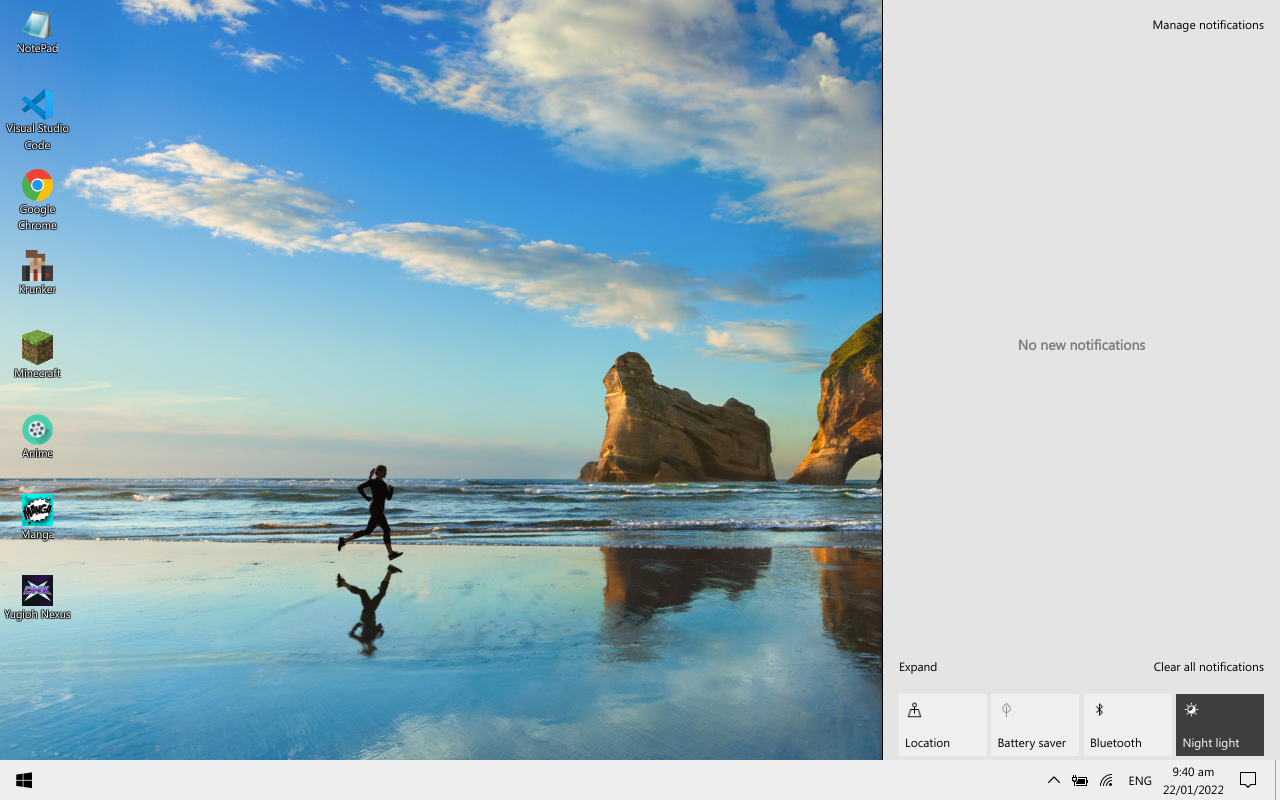
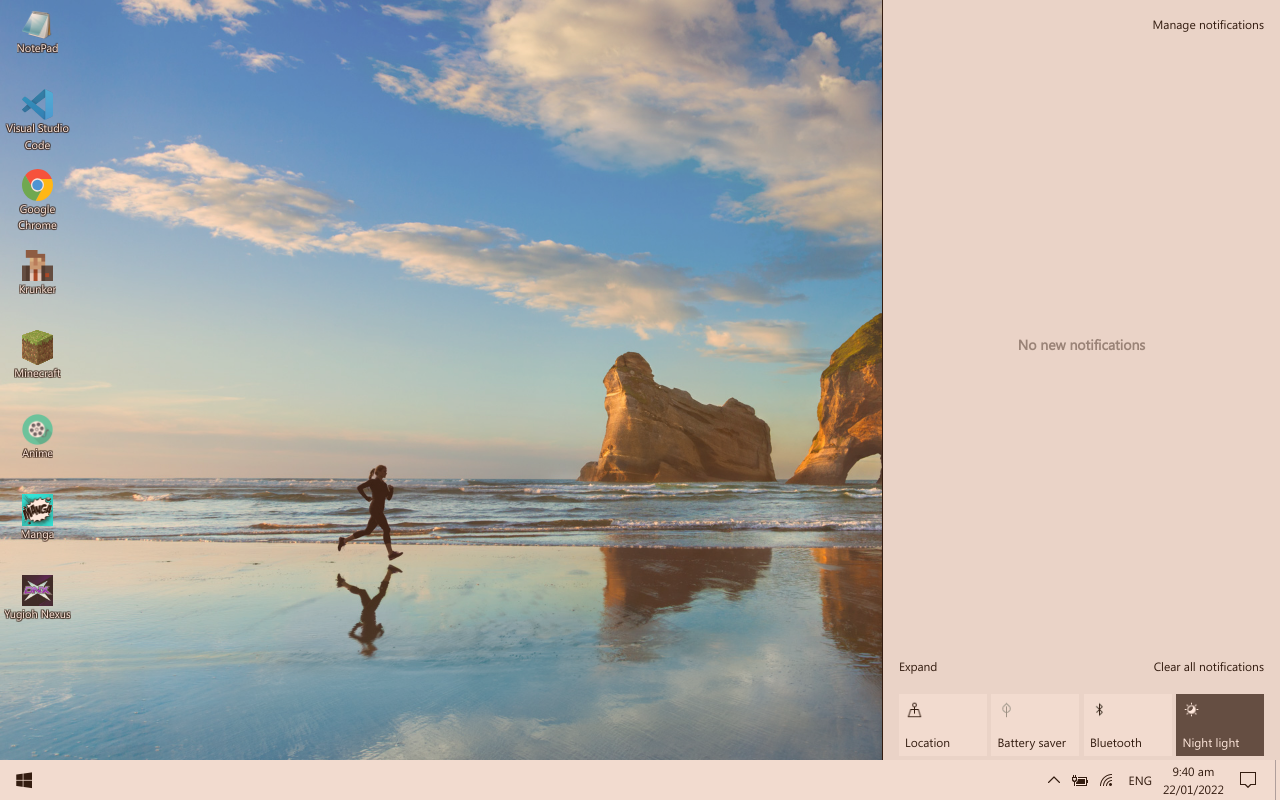
Before and after one commit to vuongle2609/Windows-10, a React (Create React App) app: page / in a window 1280 px wide. Both pictures are taken after a click on the element "Night light". Built offline with nearby package versions, Linux system fonts and the light colour scheme.

Commit message:
action in notif menu

```diff
--- a/src/components/Apps/Yugioh.js
+++ b/src/components/Apps/Yugioh.js
@@ -7,7 +7,7 @@ const Yugioh = () => {
   return (
     <WindowsBase name="Yugioh" resizer="yugioh" appClose={setYugioh} num={7}>
       <div className="w-full h-full bg-white flex flex-col">
-        <div className="w-full flex-1 bg-red-200">
+        <div className="w-full flex-1">
           <iframe
             src="https://duelingnexus.com/"
             allowfullscreen
--- /dev/null
+++ b/src/components/Nightlight.js
@@ -0,0 +1,16 @@
+import useStore from "../store";
+
+const Nightlight = () => {
+  const { isNight } = useStore();
+
+  return (
+    <div
+      className={
+        "fixed top-0 left-0 right-0 bottom-0 bg-filterOrange layer duration-150 z-[9999] pointer-events-none" +
+        (isNight ? " opacity-1" : " opacity-0")
+      }
+    ></div>
+  );
+};
+
+export default Nightlight;
--- a/src/components/Taskbar.js
+++ b/src/components/Taskbar.js
@@ -86,7 +86,7 @@ const Taskbar = () => {
 
   return (
     <>
-      <div className="fixed bottom-0 left-0 right-0 h-[40px] bg-[#eeeeee] dark:bg-darkMode flex z-[99999] justify-between items-center">
+      <div className="fixed bottom-0 left-0 right-0 h-[40px] bg-[#eeeeee] dark:bg-darkMode flex z-[999] justify-between items-center">
         <div className="flex">
           <div
             className="h-[40px] w-[48px] flex justify-center items-center hover:bg-[#fcfcfc]"
--- a/src/components/TaskbarRightMenu.js
+++ b/src/components/TaskbarRightMenu.js
@@ -1,5 +1,5 @@
 import useStore from "../store";
-import { useState, useRef } from "react";
+import { useState, useEffect } from "react";
 
 import alertB from "../assets/right_menu/black/alert.svg";
 import bateryB from "../assets/right_menu/black/batery.svg";
@@ -21,22 +21,17 @@ import alertW from "../assets/right_menu/white/alert.svg";
 import bluetoothW from "../assets/right_menu/white/bluetooth.svg";
 import hotspotW from "../assets/right_menu/white/hotspot.svg";
 import locationW from "../assets/right_menu/white/location.svg";
+import planeW from "../assets/right_menu/white/plane.svg";
 import nearW from "../assets/right_menu/white/near.svg";
 import nightW from "../assets/right_menu/white/night.svg";
 import tabletW from "../assets/right_menu/white/tablet.svg";
 
 const ActionItems = (props) => {
   return (
-    <div className="w-[24%] bg-[#efefef] h-[62px] mb-[4px] p-[6px] flex flex-col justify-between">
-      <img src={props.icon} alt="" style={{ width: 19, height: 19 }} />
-      <p className="text-xs">{props.name}</p>
-    </div>
-  );
-};
-
-const ActionItemsClick = (props) => {
-  return (
-    <div className="w-[24%] bg-[#efefef] h-[62px] mb-[4px] p-[6px] flex flex-col justify-between">
+    <div
+      onClick={props.func}
+      className="w-[24%] bg-[#efefef] h-[62px] mb-[4px] p-[6px] flex flex-col justify-between"
+    >
       <img src={props.icon} alt="" style={{ width: 19, height: 19 }} />
       <p className="text-xs">{props.name}</p>
     </div>
@@ -45,34 +40,23 @@ const ActionItemsClick = (props) => {
 
 const ActionItemsToggle = (props) => {
   const [toggle, setToggle] = useState(false);
-  const [icon, setIcon] = useState(true);
-
-  setTimeout(() => {
-    setIcon(true);
-  }, 1000);
 
   return (
     <div
       onClick={() => {
         setToggle(!toggle);
-        setIcon(false);
+        if (props.func) props.func(!toggle);
       }}
       className={
         "w-[24%] h-[62px] mb-[4px] p-[6px] flex flex-col justify-between hover:brightness-110 duration-200 transition-all" +
         (toggle ? " bg-[#3e3e3e]" : " bg-[#efefef]")
       }
     >
-      {icon ? (
-        <img
-          src={toggle ? props.iconOn : props.icon}
-          alt=""
-          style={{ width: 19, height: 19 }}
-        />
-      ) : (
-        <p className={"text-xs" + (toggle ? " text-white" : "")}>
-          {toggle ? "On" : "Off"}
-        </p>
-      )}
+      <img
+        src={toggle ? props.iconOn : props.icon}
+        alt=""
+        style={{ width: 19, height: 19 }}
+      />
 
       <p className={"text-xs" + (toggle ? " text-white" : "")}>{props.name}</p>
     </div>
@@ -81,11 +65,12 @@ const ActionItemsToggle = (props) => {
 
 const ActionMenu = () => {
   const [hide, setHide] = useState(true);
+  const { setIsNight, setSettings } = useStore();
 
   return (
     <div
       className={
-        "h-[440px] transition-all duration-150 " +
+        "h-[440px] transition-all duration-150 flex flex-col" +
         (hide ? " -mb-[298px]" : " mb-0")
       }
     >
@@ -108,16 +93,25 @@ const ActionMenu = () => {
           iconOn={bluetoothW}
           name="Bluetooth"
         />
-        <ActionItemsToggle icon={nightB} iconOn={nightW} name="Night light" />
+        <ActionItemsToggle
+          icon={nightB}
+          iconOn={nightW}
+          name="Night light"
+          func={setIsNight}
+        />
         <ActionItemsToggle icon={tabletB} iconOn={tabletW} name="Tablet mode" />
         <ActionItemsToggle
           icon={hotspotB}
           iconOn={hotspotW}
           name="Mobile hotspot"
         />
-        <ActionItems icon={planeB} name="Airplane mode" />
+        <ActionItemsToggle icon={planeB} iconOn={planeW} name="Airplane mode" />
         <ActionItemsToggle icon={nearB} iconOn={nearW} name="Nearby sharing" />
-        <ActionItems icon={settingB} name="All settings" />
+        <ActionItems
+          icon={settingB}
+          func={() => setSettings(true)}
+          name="All settings"
+        />
         <ActionItems icon={networkB} name="Network" />
         <ActionItems icon={connectB} name="Connect" />
         <ActionItems icon={projectB} name="Project" />
@@ -126,6 +120,8 @@ const ActionMenu = () => {
         <ActionItems icon={snipB} name="Screen snip" />
         <div className="w-[24%] h-[62px] mb-[4px]"></div>
       </div>
+
+      <div className="w-[90%] h-12 bg-red-200 mx-auto mt-3"></div>
     </div>
   );
 };
--- a/src/container/Desktop.js
+++ b/src/container/Desktop.js
@@ -12,6 +12,7 @@ import useStore from "../store";
 import Icons from "./Icons";
 import MenuRightClick from "./../components/MenuRightClick";
 import TaskbarRightMenu from "../components/TaskbarRightMenu";
+import Nightlight from "../components/Nightlight";
 
 import wpp0 from "../assets/windows_wallpaper/img0.jpg";
 import wpp1 from "../assets/windows_wallpaper/img1.jpg";
@@ -53,6 +54,7 @@ const Desktop = () => {
       {AnimeO ? <Anime /> : false}
       {MangaO ? <Manga /> : false}
       {YugiohO ? <Yugioh /> : false}
+      <Nightlight />
       <Icons />
       <Taskbar />
       <MenuRightClick />
--- a/src/css/index.css
+++ b/src/css/index.css
@@ -70,5 +70,6 @@
     height: 250px;
     width: 240px;
   }
+
 }
 @tailwind utilities;
--- a/src/store.js
+++ b/src/store.js
@@ -100,6 +100,10 @@ const useStore = create((set) => ({
   setRightMenuTaskbar: (bol) => {
     set(() => ({ RightMenuTaskbar: bol }));
   },
+  isNight: false,
+  setIsNight: (bol) => {
+    set(() => ({ isNight: bol }));
+  },
 }));
 
 export default useStore;
--- a/tailwind.config.js
+++ b/tailwind.config.js
@@ -6,6 +6,7 @@ module.exports = {
         darkMode: "#00081e",
         lightMode: "#d6e3eb",
         filterWhite: "rgba(255, 255, 255, 0.6)",
+        filterOrange: "rgba(255,142,80,0.2)",
       },
     },
   },
```
Also changed, not shown: src/assets/right_menu/white/plane.svg (added).
